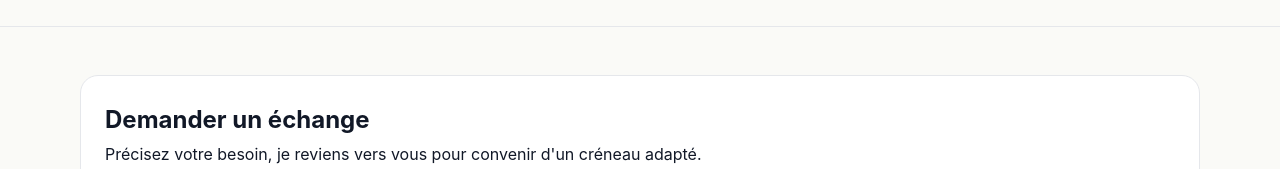
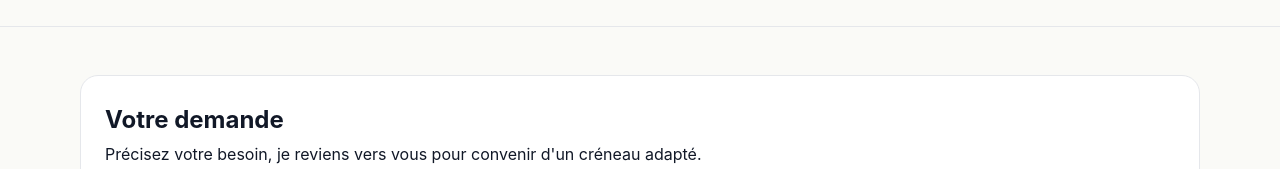
Before and after one commit to GLortet/gilleslortet, a Flask app: page /contact in a window 1280 px wide. Shown: the part 339-508 px from the top of the page. Run offline with Flask 3, Linux system fonts and the light colour scheme.

Commit message:
Change header text in contact form

```diff
--- a/templates/contact.html
+++ b/templates/contact.html
@@ -17,7 +17,7 @@
 <section class="section section-divider">
     <div class="container contact-grid">
         <div class="card reveal">
-            <h2>Demander un échange</h2>
+            <h2>Votre demande</h2>
             <p>Précisez votre besoin, je reviens vers vous pour convenir d'un créneau adapté.</p>
             <form class="contact-form" action="{{ url_for('contact_api') }}" method="post" data-contact-form novalidate>
                 <p class="form-intro">Dites-nous en quelques lignes votre contexte pour préparer un échange utile.</p>
```
